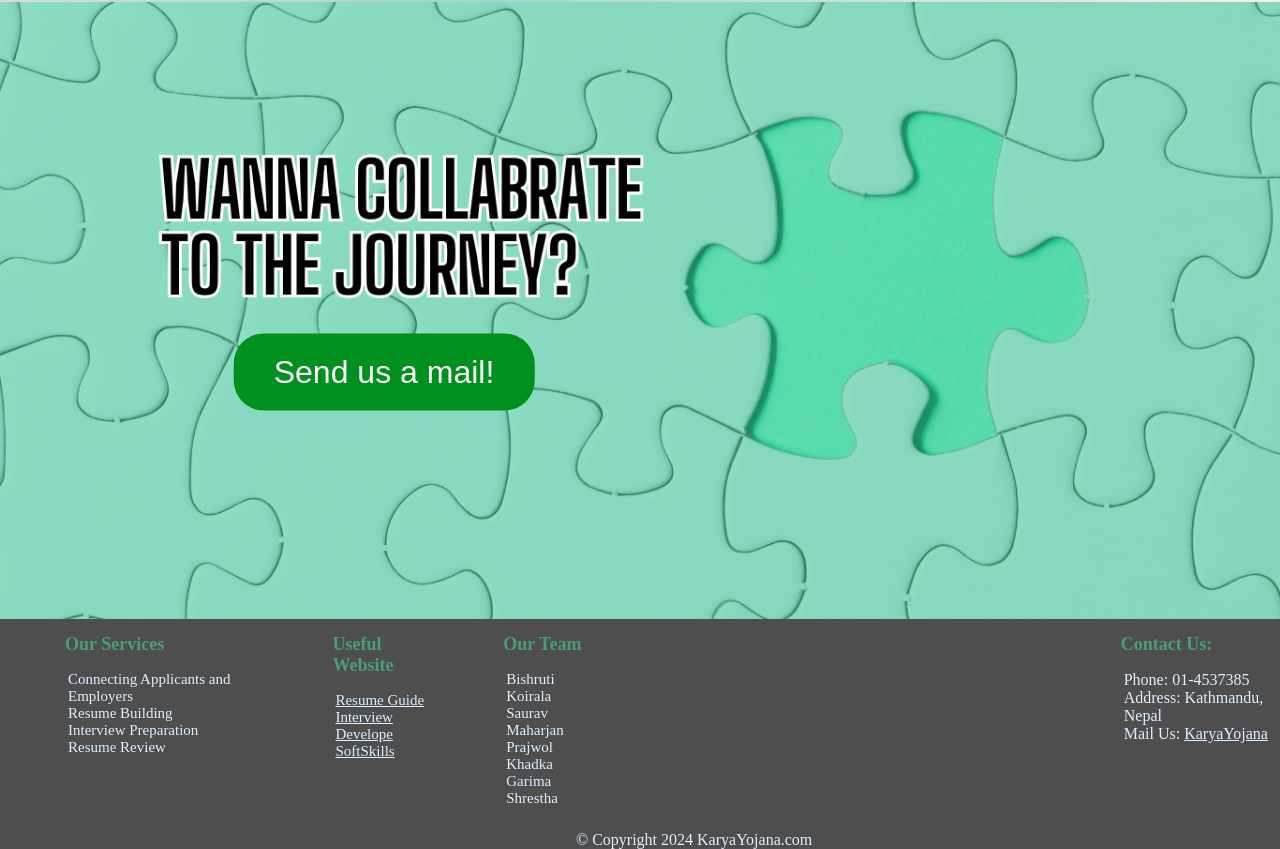
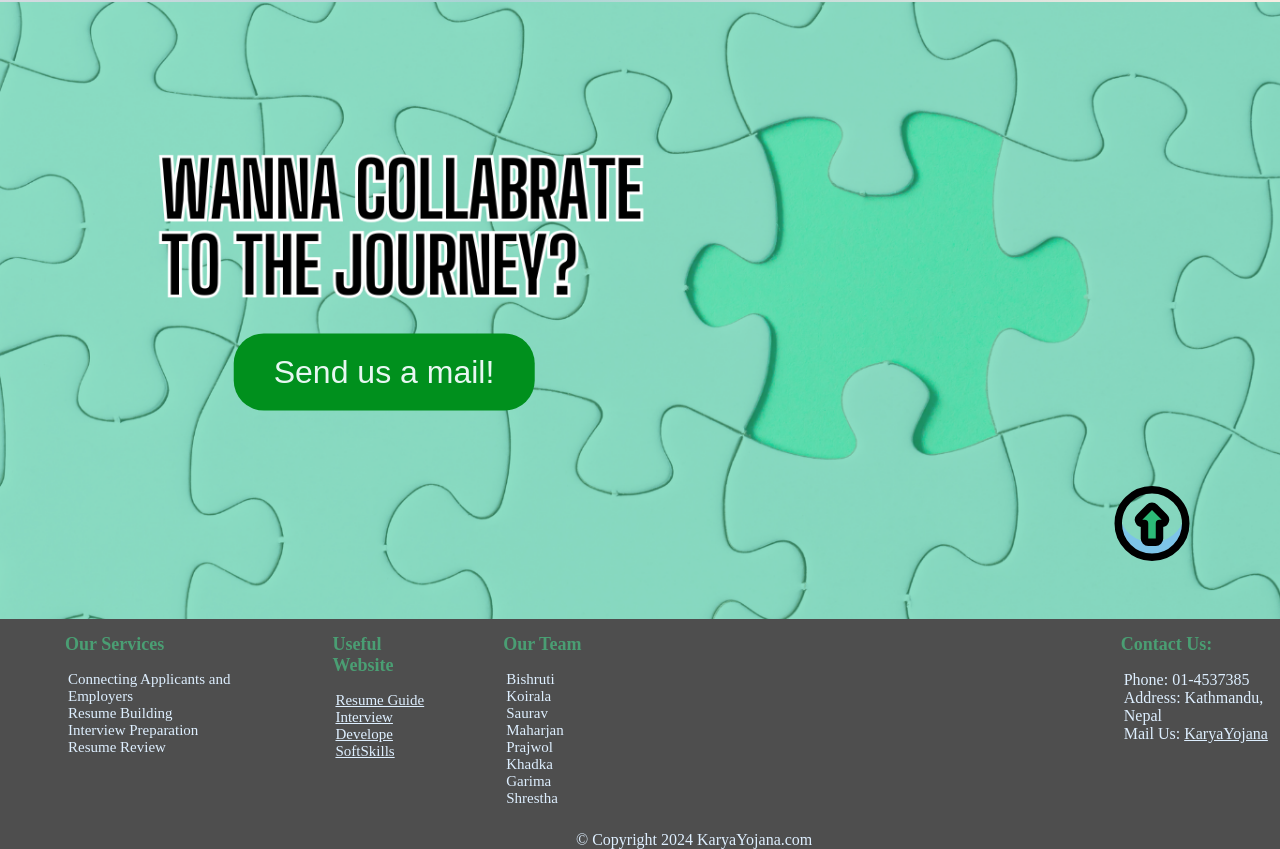
Before and after one commit to b-shhhh/KaryaYojana, a React (Vite) app in the folder karya-yojana/: page / in a window 1280 px wide. Shown: the part 2042-2891 px from the top of the page. Built offline with nearby package versions, Linux system fonts and the light colour scheme.

Commit message:
Added scroll button

```diff
--- a/karya-yojana/src/css/landingstyle.css
+++ b/karya-yojana/src/css/landingstyle.css
@@ -66,11 +66,12 @@ html{
 body {
     height: auto; /* Ensure the body takes the full height of the viewport */
     margin: 0; /* Remove default margin */
-    background-size: 300% 300%; /* Increase the size of the background for animation */
-    animation: Gradient 15s ease-in-out infinite; /* Apply the animation */
+
 }
 .Landing-body{
     background: linear-gradient(132deg, #f9dfec, #a1d6d8, #ffeddc);
+    animation: Gradient 15s ease-in-out infinite; /* Apply the animation */
+    background-size: 300% 300%; /* Increase the size of the background for animation */
 }
 .title ul li a.active {
     border: 2px solid #4a9e73; /* Green border for active link */
@@ -599,6 +600,7 @@ body {
     left: 30%; /* Position in the horizontal center */
     transform: translate(-50%, -50%); /* Adjust for centering */
     background-color: rgba(0, 144, 29, 1);
+    color: #e7f7f2;
     border: none;
     padding: 20px 40px;
     font-size: 32px;
@@ -615,8 +617,33 @@ body {
 .on-image-button:hover {
     background-color: rgba(0, 194, 81, 0.9);
 }
-
-
+.back-top{
+    position: absolute;
+    top: 85%; /* Position in the vertical center */
+    left: 90%; /* Position in the horizontal center */
+    transform: translate(-50%, -50%); /* Adjust for centering */
+    background-color: transparent;
+    border: none;
+    padding: 20px 20px;
+    font-size: 19px;
+    cursor: pointer;
+    z-index: 2; /* Ensure it appears above the image */
+    border-radius: 50px;
+}
+.top-link{
+    color: rgb(0, 0, 0);
+}
+@keyframes bouncing {
+    0%, 20%, 50%, 80%, 100% {
+        transform: translateY(0); /* Default position */
+    }
+    40% {
+        transform: translateY(-18px); /* Move upward */
+    }
+    60% {
+        transform: translateY(-10px); /* Slightly less bounce */
+    }
+}
 /* Small Monitors */
 @media(max-width: 1200px) {
     .logo img {
--- a/karya-yojana/src/public/Join.jsx
+++ b/karya-yojana/src/public/Join.jsx
@@ -1,6 +1,5 @@
 import React from 'react';
 import '../css/landingstyle.css';
-
 function JoinUs() {
     return (
         <section className="Joinus" id="plans">
@@ -11,15 +10,20 @@ function JoinUs() {
                     className="full-width-image"
                     loading="lazy"
                 />
-                <button className="on-image-button">
-                    <a
+                <a
                         href="https://mail.google.com/mail/?view=cm&fs=1&to=prazolkhadka67@gmail.com"
                         target="_blank"
                         rel="noopener noreferrer"
                     >
+                <button className="on-image-button">
                         Send us a mail!
-                    </a>
                 </button>
+                </a>
+                <a href="#" className='top-link'>
+                <div className="back-top">
+                 <img src="../assests/top.svg"></img>
+                 </div>
+                 </a>
             </div>
         </section>
     );
```
Also changed, not shown: karya-yojana/public/assests/top.svg (added).
